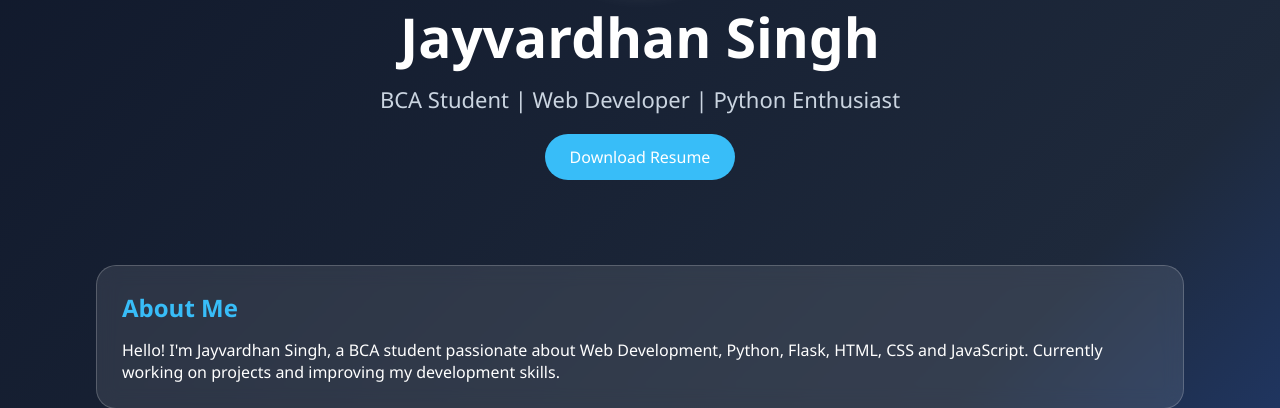
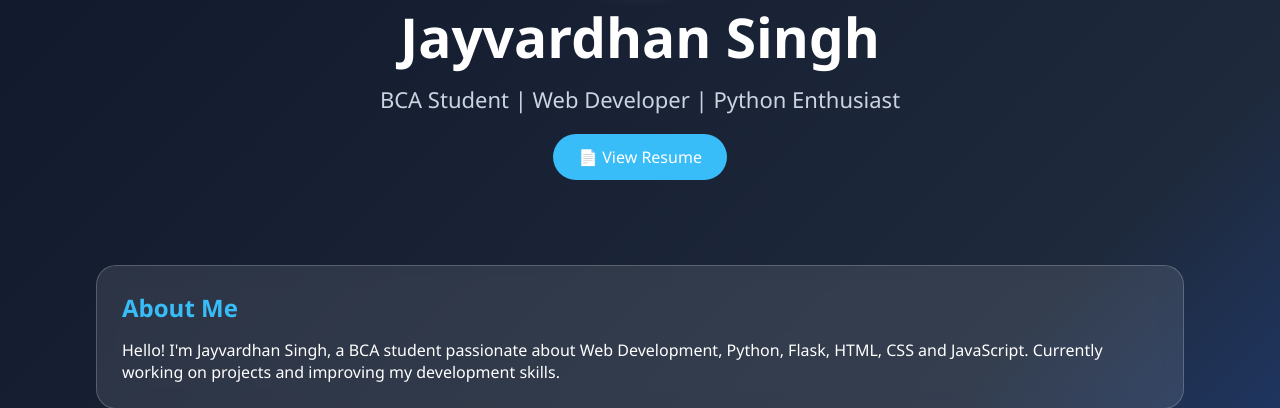
Before and after one commit to jaivdn/portfolio-website, a Flask app: page / in a window 1280 px wide. Shown: the part 281-689 px from the top of the page. Run offline with Flask 3, Linux system fonts and the light colour scheme.

Commit message:
Changed Download Resume to View Resume

```diff
--- a/templates/index.html
+++ b/templates/index.html
@@ -22,12 +22,11 @@
             BCA Student | Web Developer | Python Enthusiast
         </p>
 
-        <a href="{{ url_for('static', filename='resume.pdf') }}"
-           download
-           class="btn">
-           Download Resume
-        </a>
-
+      <a href="{{ url_for('static', filename='resume.pdf') }}"
+        target="_blank"
+       class="btn">
+       📄 View Resume
+       </a>
     </header>
 
     <section>
```
